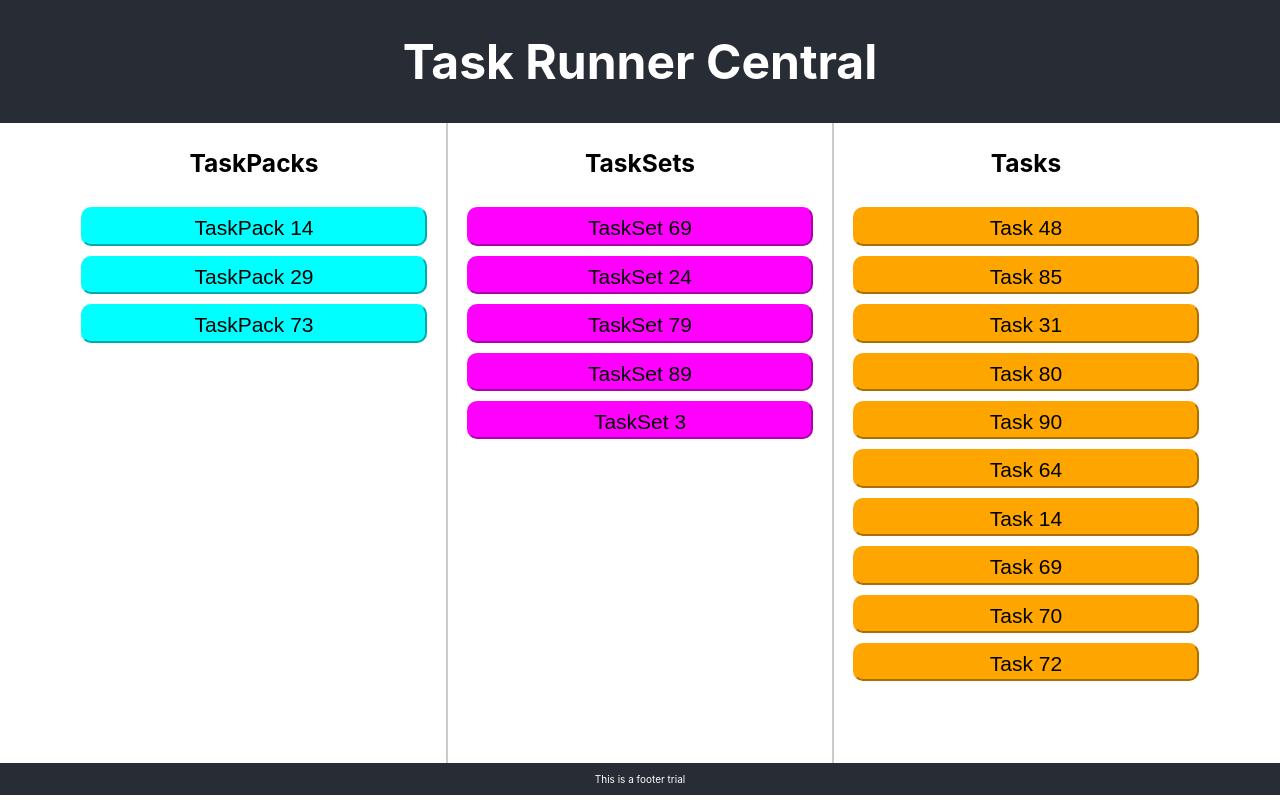
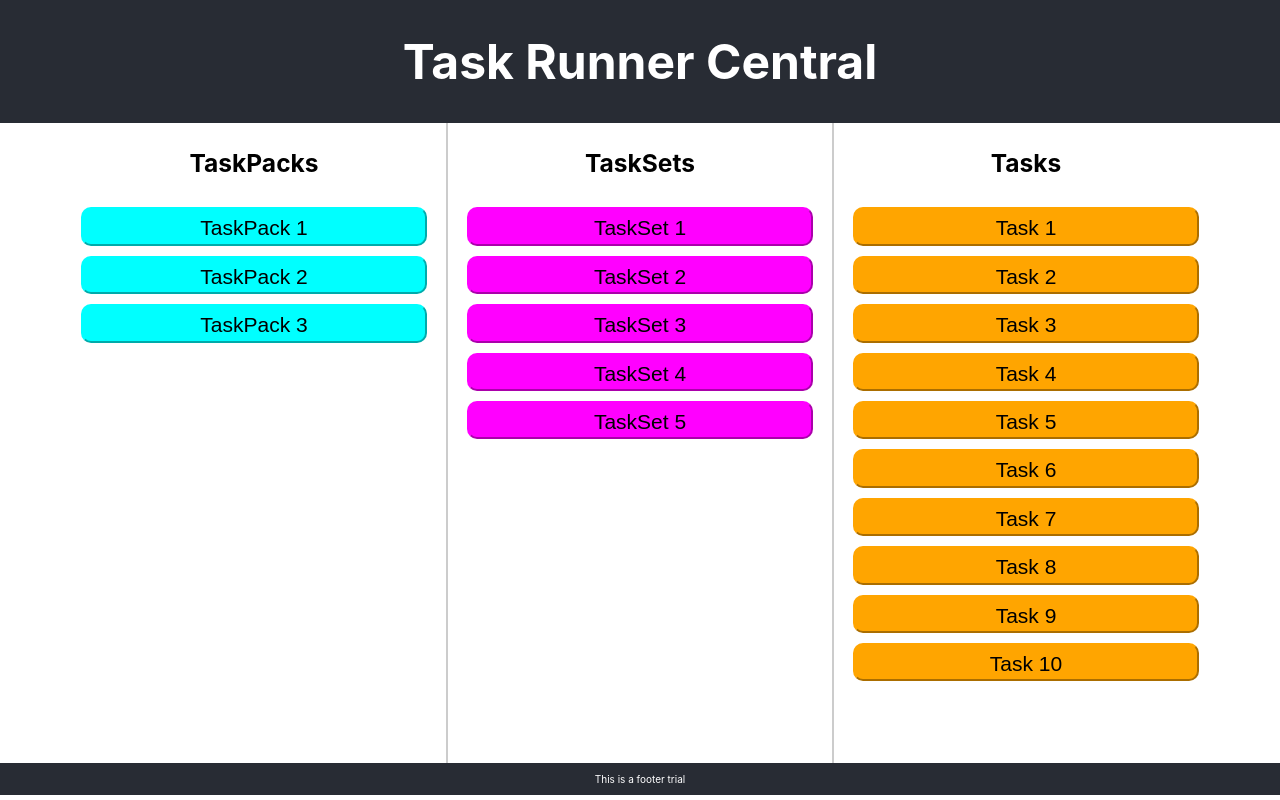
Before and after one commit to foolstak/TechStudyPlan2019, a React (Create React App) app in the folder FrontEnd/TRC/trc-ui/: page / in a window 1280 px wide. Built offline with nearby package versions, Linux system fonts and the light colour scheme.

Commit message:
Added constructors and onClick functions. The onClick functions only print values to console

```diff
--- a/FrontEnd/TRC/trc-ui/src/Task/Task.jsx
+++ b/FrontEnd/TRC/trc-ui/src/Task/Task.jsx
@@ -2,10 +2,18 @@ import React, { Component } from "react";
 import './Task.css';
 
 class Task extends Component{
+
+    constructor(props){
+        super(props);
+        this.onTaskClicked = this.onTaskClicked.bind(this);
+    }
+    onTaskClicked(){
+        console.log("Task " + this.props.number + " clicked");
+    }
     render(){
         return (
-        <div className="Task-main">
-            Task { Math.floor(Math.random() * 100) }
+        <div className="Task-main" onClick={ this.onTaskClicked }>
+            Task { this.props.number }
         </div>
         );
     }
--- a/FrontEnd/TRC/trc-ui/src/Task/TaskSection.jsx
+++ b/FrontEnd/TRC/trc-ui/src/Task/TaskSection.jsx
@@ -6,8 +6,8 @@ class TaskSection extends Component{
     render(){
         var noOfTasksToRender = this.props.noOfTasks;
         var taskList  = [];
-        for(let i= 0; i < noOfTasksToRender; i++){
-            taskList.push(<Button key={ 't-' + i } componentName= { 'Task' }/>);
+        for(let i= 1; i <= noOfTasksToRender; i++){
+            taskList.push(<Button key={ i } componentKey={ i } componentName={ 'Task' }/>);
         }
         return (
         <div className="TaskSection-main">
--- a/FrontEnd/TRC/trc-ui/src/TaskPack/TaskPack.jsx
+++ b/FrontEnd/TRC/trc-ui/src/TaskPack/TaskPack.jsx
@@ -2,10 +2,23 @@ import React, { Component } from "react";
 import './TaskPack.css';
 
 class TaskPack extends Component{
+
+    constructor(props){
+        super(props);
+        this.onTaskPackClicked = this.onTaskPackClicked.bind(this);
+    }
+
+    onTaskPackClicked(){
+        var taskSets = [...new Set(this.props.taskSets)].filter(x => Number(x));
+        console.log("TaskPack " + this.props.number + " clicked");
+        console.log("Associated tasksets: " + taskSets);
+    }
+
     render(){
+
         return (
-        <div className="TaskPack-main">
-           TaskPack { Math.floor(Math.random() * 100) }
+        <div className="TaskPack-main" onClick={ this.onTaskPackClicked }>
+           TaskPack { this.props.number }
         </div>
         );
     }
--- a/FrontEnd/TRC/trc-ui/src/TaskPack/TaskPackSection.js
+++ b/FrontEnd/TRC/trc-ui/src/TaskPack/TaskPackSection.jsx
@@ -7,8 +7,8 @@ class TaskPackSection extends Component{
     render(){
         var noOfTaskPacksToRender = this.props.noOfTaskPacks;
         var taskPackList = [];
-        for(let i = 0; i < noOfTaskPacksToRender; i++){
-            taskPackList.push(<Button key={ 'tp-' + i } componentName={ 'TaskPack' }/>);
+        for(let i = 1; i <= noOfTaskPacksToRender; i++){
+            taskPackList.push(<Button key={ i } componentName={ 'TaskPack' } componentKey={ i } taskSets={ [Math.floor(Math.random() * 10) % 5, Math.floor(Math.random() * 10) % 5]}/>);
         }
         return (
         <div  className="TaskPackSection-main">
--- a/FrontEnd/TRC/trc-ui/src/TaskSet/TaskSet.jsx
+++ b/FrontEnd/TRC/trc-ui/src/TaskSet/TaskSet.jsx
@@ -2,10 +2,22 @@ import React, { Component } from "react";
 import './TaskSet.css';
 
 class TaskSet extends Component{
+    constructor(props){
+        super(props);
+        this.onTaskSetClicked = this.onTaskSetClicked.bind(this);
+    }
+
+    onTaskSetClicked(){
+        var taskSets = [...new Set(this.props.tasks)][0];
+        console.log(taskSets);
+        console.log("TaskSet " + this.props.number + " clicked");
+        console.log("Associated Tasks: " + taskSets);
+    }
+
     render(){
         return (
-        <div className="TaskSet-main">
-            TaskSet { Math.floor(Math.random() * 100) }
+        <div className="TaskSet-main" onClick={ this.onTaskSetClicked }>
+            TaskSet { this.props.number }
         </div>
         );
     }
--- a/FrontEnd/TRC/trc-ui/src/TaskSet/TaskSetSection.jsx
+++ b/FrontEnd/TRC/trc-ui/src/TaskSet/TaskSetSection.jsx
@@ -1,13 +1,20 @@
 import React, { Component } from "react";
 import './TaskSetSection.css';
 import Button from "../common/Button";
+import getRandomNumber from '../common/utils';
 
 class TaskSetSection extends Component{
     render(){
         var noOfTaskSetsToRender = this.props.noOfTaskSets;
         var rows = [];
-        for(var i = 0 ; i < noOfTaskSetsToRender; i++){
-            rows.push(<Button key={ 'ts-' + i } componentName={ 'TaskSet' }/>);
+        var newArray = [];
+        newArray.push(getRandomNumber(1));
+        newArray.push(getRandomNumber(2));
+        newArray.push(getRandomNumber(3));
+        newArray.push(getRandomNumber(4));
+        newArray.push(getRandomNumber(5));
+        for(var i = 1 ; i <= noOfTaskSetsToRender; i++){
+            rows.push(<Button key={ i } componentName={ 'TaskSet' } componentKey={ i } tasks={ [newArray] }/>);
         }
         return (
         <div className="TaskSetSection-main">
--- a/FrontEnd/TRC/trc-ui/src/common/Button.js
+++ /dev/null
@@ -1,36 +0,0 @@
-import React, {Component} from 'react';
-
-import './Button.css';
-
-import Task from '../Task/Task';
-import TaskPack from '../TaskPack/TaskPack';
-import TaskSet from '../TaskSet/TaskSet';
-
-class Button extends Component{
-    render(){
-        var component = this.props.componentName;
-        switch(component){
-            case 'Task':
-                return (
-                    <button className="Button-common TaskButton-common"><Task /></button>
-                );
-            case 'TaskPack':
-                return (
-                    <button className="Button-common TaskPackButton-common"><TaskPack /></button>
-                );
-            case 'TaskSet':
-                return (
-                    <button className="Button-common TaskSetButton-common"><TaskSet /></button>
-                );
-
-            default:
-                return (
-                    <div className="button-common">
-                    </div>
-                );
-        }
-    }
-
-}
-
-export default Button;
--- /dev/null
+++ b/FrontEnd/TRC/trc-ui/src/common/Button.jsx
@@ -0,0 +1,49 @@
+import React, {Component} from 'react';
+
+import './Button.css';
+
+import Task from '../Task/Task';
+import TaskPack from '../TaskPack/TaskPack';
+import TaskSet from '../TaskSet/TaskSet';
+
+class Button extends Component{
+
+    constructor(props){
+        super(props);
+        this.trial = this.trial.bind(this);
+    }
+   trial(clickedName){
+      console.log(clickedName + ' clicked');
+   }
+
+    render(){
+        var componentKey = this.props.componentKey;
+        var component = this.props.componentName;
+
+        switch(component){
+            case 'Task':
+                return (
+                    <button className="Button-common TaskButton-common"><Task key={ componentKey } number={ componentKey } /></button>
+                );
+            case 'TaskPack':
+                var taskSets = this.props.taskSets;
+                return (
+                    <button className="Button-common TaskPackButton-common"><TaskPack key={ componentKey } number={ componentKey } taskSets={ taskSets }/></button>
+                );
+            case 'TaskSet':
+            var tasks = this.props.tasks;
+                return (
+                    <button className="Button-common TaskSetButton-common"><TaskSet key={ componentKey } number={ componentKey } tasks={ tasks }/></button>
+                );
+
+            default:
+                return (
+                    <div className="button-common">
+                    </div>
+                );
+        }
+    }
+
+}
+
+export default Button;
--- /dev/null
+++ b/FrontEnd/TRC/trc-ui/src/common/utils.jsx
@@ -0,0 +1,6 @@
+function getRandomNumber(){
+    let randomNumberLessThan10 = Math.floor(Math.random() * 10);
+    return Number(randomNumberLessThan10) > 0 ? randomNumberLessThan10 : 0 - randomNumberLessThan10;
+}
+
+export default getRandomNumber;
```
